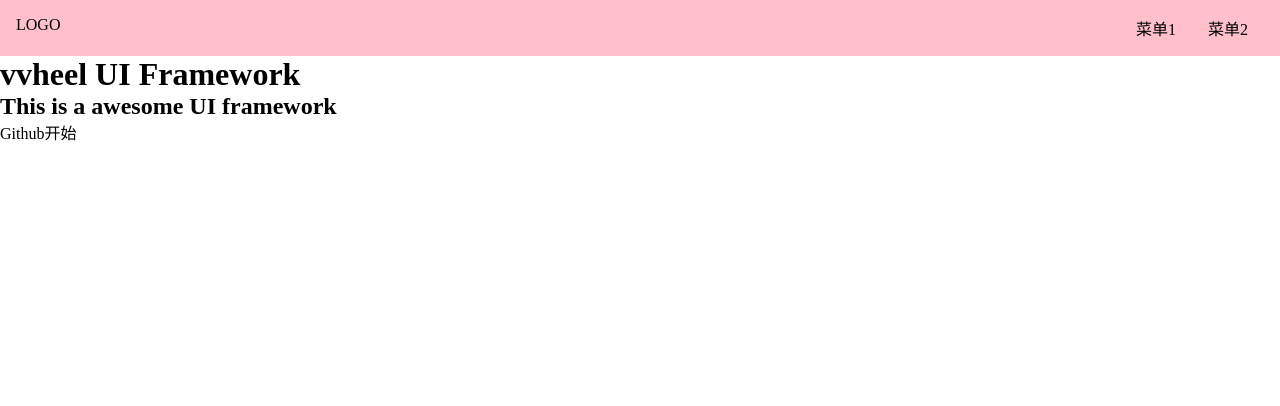
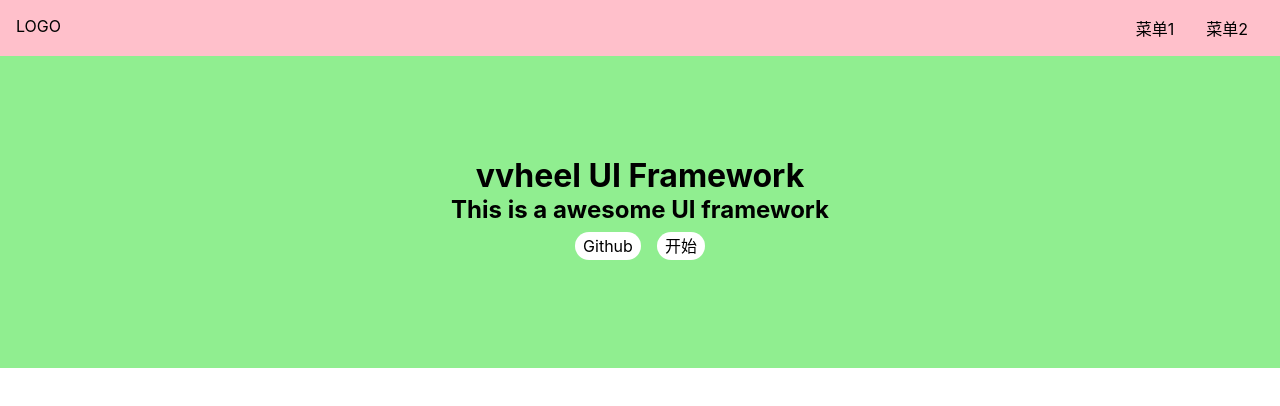
Before and after one commit to codevvvv9/wsl-ui, a Vue app: page /#/ in a window 1280 px wide. Shown: the top 406 px of the page. Built offline with nearby package versions, Linux system fonts and the light colour scheme.

Commit message:
What: update Home.vue
Why:

*

How:

*

```diff
--- a/src/index.scss
+++ b/src/index.scss
@@ -12,5 +12,13 @@
   color: inherit;
   &:hover {
     border-bottom: 1px solid;
+    cursor: pointer;
   }
 }
+
+body {
+  font-size: 16px;
+  // 为什么这样写 font-family
+  // 答案见 https://github.com/zenozeng/fonts.css/
+  font-family: -apple-system, "Noto Sans", "Helvetica Neue", Helvetica, "Nimbus Sans L", Arial, "Liberation Sans", "PingFang SC", "Hiragino Sans GB", "Noto Sans CJK SC", "Source Han Sans SC", "Source Han Sans CN", "Microsoft YaHei", "Wenquanyi Micro Hei", "WenQuanYi Zen Hei", "ST Heiti", SimHei, "WenQuanYi Zen Hei Sharp", sans-serif;
+}
--- a/src/views/Home.vue
+++ b/src/views/Home.vue
@@ -20,3 +20,26 @@
   },
 };
 </script>
+<style lang="scss" scoped>
+.banner {
+  padding: 100px 0;
+  display: flex;
+  justify-content: center;
+  align-items: center;
+  flex-direction: column;
+  background: lightgreen;
+  > .actions {
+    padding: 8px 0;
+    a {
+      margin: 0 8px;
+      background: #fff;
+      display: inline-block;
+      $h: 28px;
+      height: $h;
+      line-height: $h;
+      border-radius: $h/2;
+      padding: 0 8px;
+    }
+  }
+}
+</style>
```
